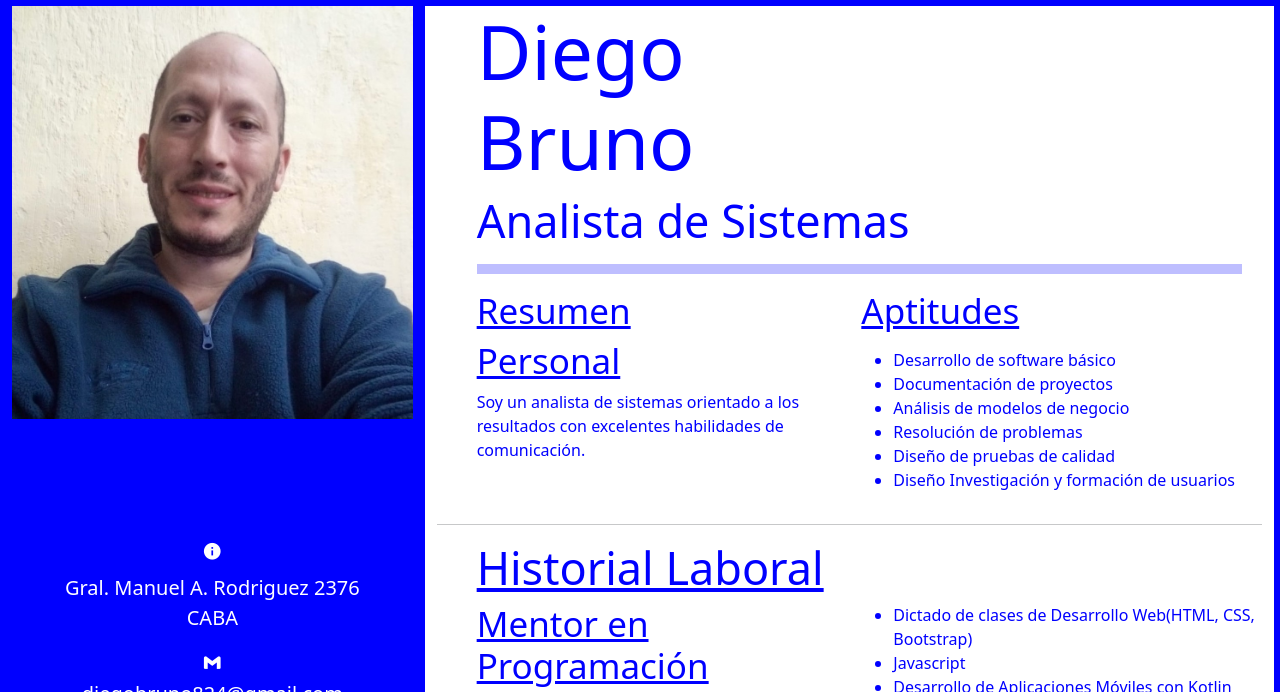
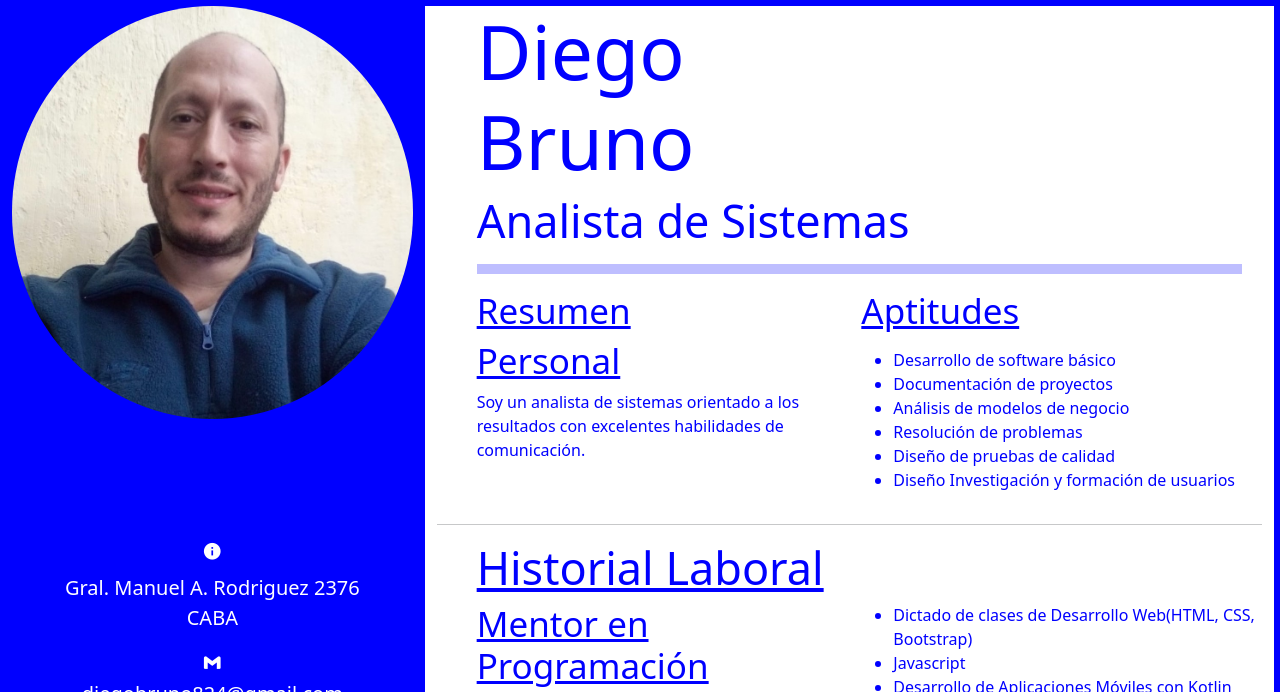
Before and after one commit to diegoBruno1819/miCurriculumVitae, a plain HTML site: page index.html in a window 1280 px wide. Shown: the top 692 px of the page. Drawn offline with nearby package versions, Linux system fonts and the light colour scheme.

Commit message:
Mejorando estilos de la imagen

```diff
--- a/styles.css
+++ b/styles.css
@@ -8,6 +8,10 @@ body {
     border-right: 6px blue solid;
     border-top: 6px blue solid;
     border-bottom: 6px blue solid;
+}
+
+.img-fluid {
+    border-radius: 50%;
 }
 
 .hr {
```
